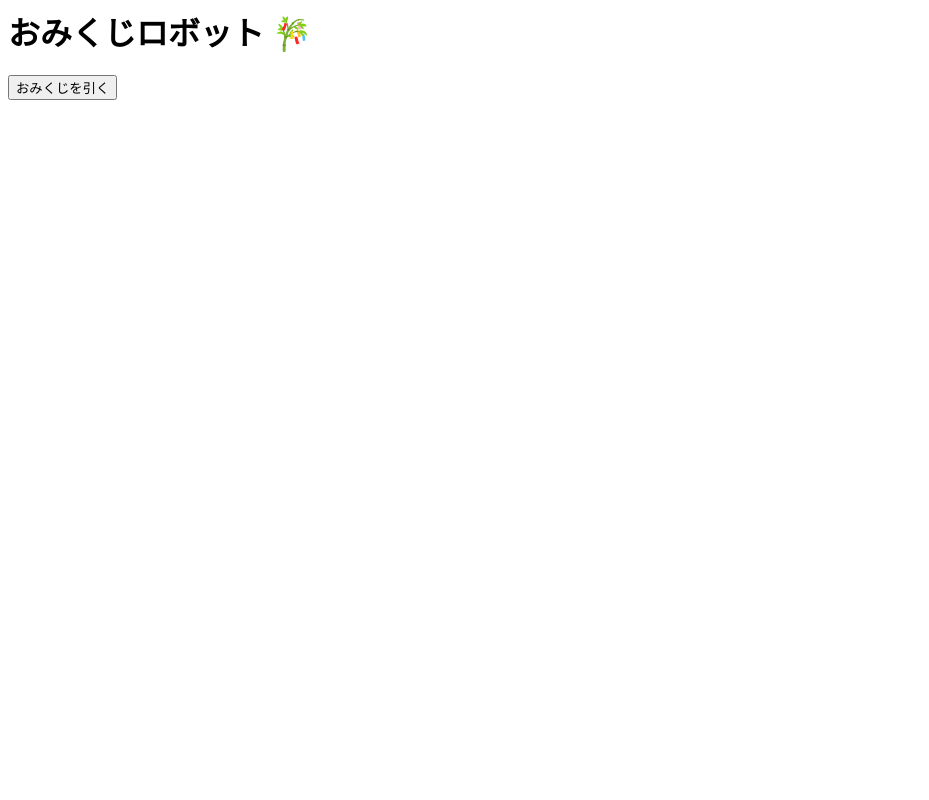
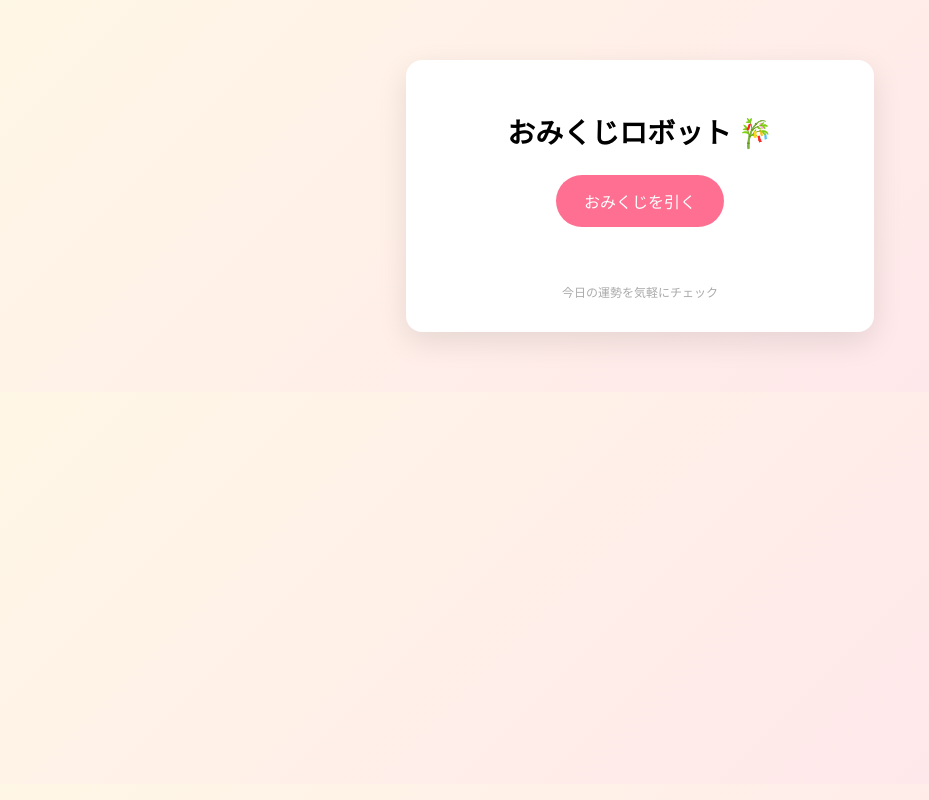
Before and after one commit to tourmaline10/omikuji-robot, a plain HTML site: page index.html in a window 1280 px wide. Shown: the whole page, without its empty margins (0-929 px from the left). Drawn offline with Linux system fonts and the light colour scheme.

Commit message:
Update index.html

```diff
--- a/index.html
+++ b/index.html
@@ -1,16 +1,67 @@
-
-</html>
 <!DOCTYPE html>
 <html lang="ja">
 <head>
   <meta charset="UTF-8">
+  <meta name="viewport" content="width=device-width, initial-scale=1.0">
   <title>おみくじロボット</title>
+  <style>
+    body {
+      font-family: -apple-system, BlinkMacSystemFont, "Hiragino Kaku Gothic ProN", "Segoe UI", sans-serif;
+      background: linear-gradient(135deg, #fff7e6, #ffe4ec);
+      margin: 0;
+      padding: 0;
+    }
+    .container {
+      max-width: 420px;
+      margin: 60px auto;
+      background: white;
+      border-radius: 16px;
+      padding: 32px 24px;
+      box-shadow: 0 10px 30px rgba(0,0,0,0.1);
+      text-align: center;
+    }
+    h1 {
+      font-size: 28px;
+      margin-bottom: 24px;
+    }
+    button {
+      background: #ff6f91;
+      color: white;
+      border: none;
+      border-radius: 999px;
+      padding: 14px 28px;
+      font-size: 16px;
+      cursor: pointer;
+      margin-bottom: 24px;
+    }
+    button:hover {
+      opacity: 0.9;
+    }
+    .result {
+      font-size: 20px;
+      margin-top: 16px;
+    }
+    .message {
+      margin-top: 12px;
+      color: #555;
+    }
+    footer {
+      margin-top: 32px;
+      font-size: 12px;
+      color: #aaa;
+    }
+  </style>
 </head>
 <body>
-  <h1>おみくじロボット 🎋</h1>
-  <button onclick="draw()">おみくじを引く</button>
-  <p id="result"></p>
-  <p id="message"></p>
+  <div class="container">
+    <h1>おみくじロボット 🎋</h1>
+    <button onclick="draw()">おみくじを引く</button>
+    <div class="result" id="result"></div>
+    <div class="message" id="message"></div>
+    <footer>
+      今日の運勢を気軽にチェック
+    </footer>
+  </div>
 
   <script>
     const omikuji = [
@@ -36,10 +87,8 @@
     function draw() {
       const r = Math.floor(Math.random() * omikuji.length);
       const result = omikuji[r];
-      document.getElementById("result").textContent =
-        "今日の運勢：" + result;
-      document.getElementById("message").textContent =
-        messages[result];
+      document.getElementById("result").textContent = "今日の運勢：" + result;
+      document.getElementById("message").textContent = messages[result];
     }
   </script>
 </body>
```
